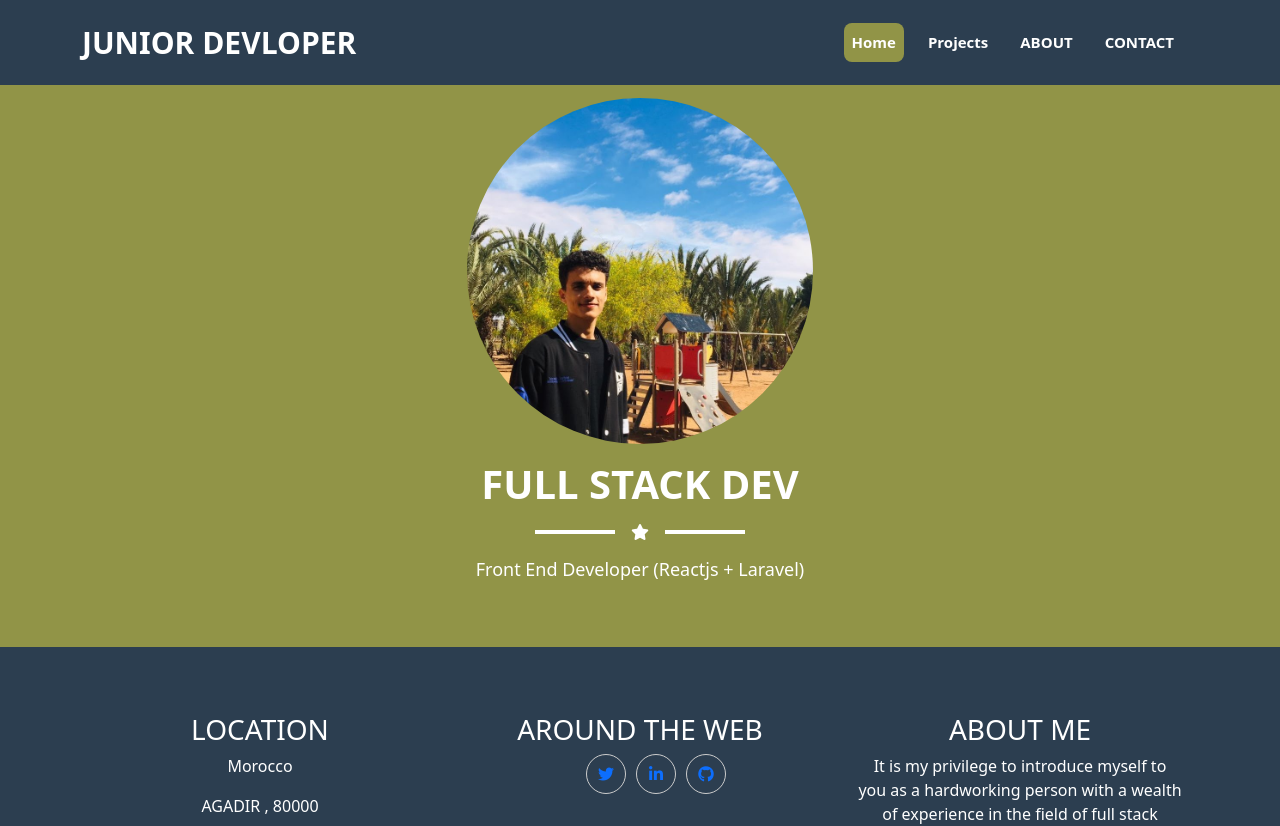
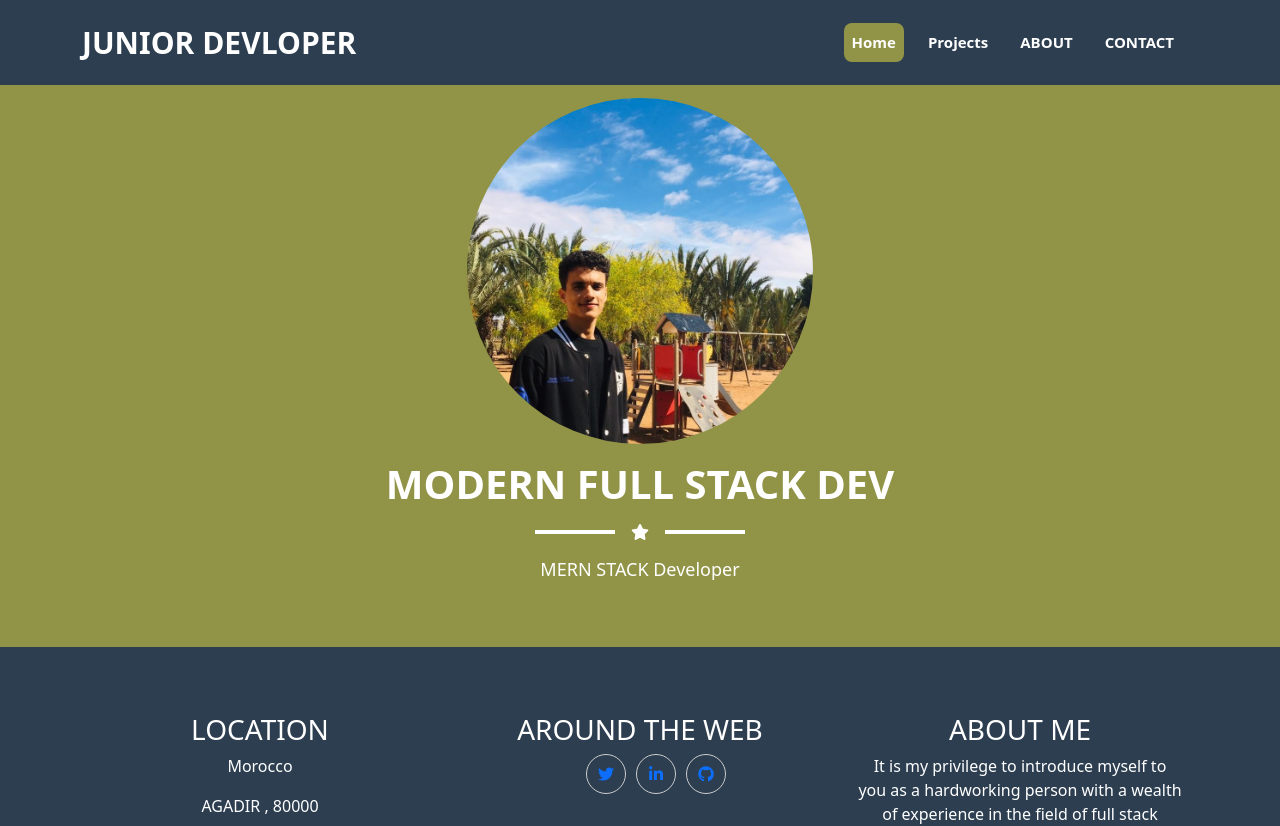
Before and after one commit to BengraMohamed/Portfolio-Angular, an Angular app: page /home in a window 1280 px wide. Shown: the top 826 px of the page. Built offline with nearby package versions, Linux system fonts and the light colour scheme.

Commit message:
Update home.component.html

```diff
--- a/src/app/home/home.component.html
+++ b/src/app/home/home.component.html
@@ -1,14 +1,10 @@
 <section class="text-center text-white py-5 home-parent">
   <div class="mx-auto div-img">
-    <img
-      src="assets/IMG_20230608_211517_063.jpg"
-      class="w-100 photo"
-      alt=""
-    />
+    <img src="assets/IMG_20230608_211517_063.jpg" class="w-100 photo" alt="" />
   </div>
 
   <div class="info mt-3">
-    <h2>FULL STACK DEV</h2>
+    <h2>MODERN FULL STACK DEV</h2>
 
     <div
       class="d-flex justify-content-center align-items-center text-white mt-3"
@@ -18,7 +14,7 @@
       <div class="line ms-3"></div>
     </div>
     <div class="personal-info mt-3">
-      <p>Front End Developer (Reactjs + Laravel)</p>
+      <p>MERN STACK Developer</p>
     </div>
   </div>
 </section>
```
